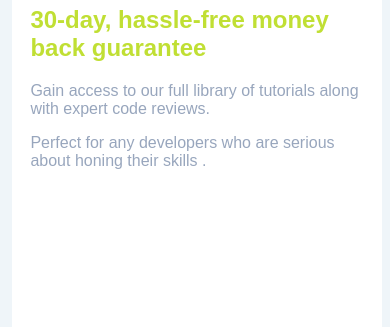
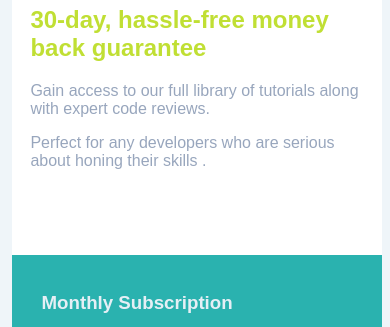
Before and after one commit to Sarfraz21/frontendmentorchallenge1, a plain HTML site: page index.html in a window 390 px wide. Shown: the part 104-431 px from the top of the page. Drawn offline with Linux system fonts and the light colour scheme.

Commit message:
changes in media query

```diff
--- a/style.css
+++ b/style.css
@@ -69,7 +69,7 @@ ul{
     line-height: 26px;
 }
 
-@media screen and (max-width:780px) {
+@media screen and (max-width:500px) {
     body{
         padding: 1% 0 0 1%;
     }
@@ -77,7 +77,7 @@ ul{
         padding: 0;
         width: 100%;
         display:grid;
-        grid-template-rows:50% 70%;
+        grid-template-rows:40% 60%;
     }
     .banner{
         padding-bottom: 10px;
```
